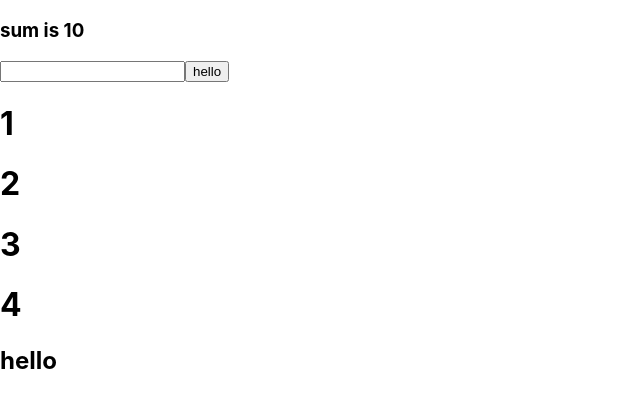
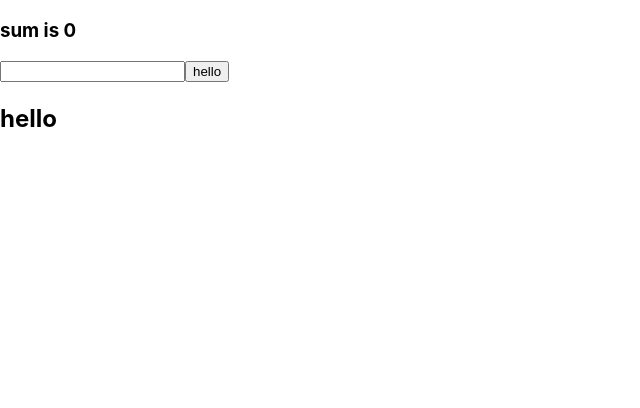
Before and after one commit to aegon47/React-App, a React (Create React App) app: page / in a window 1280 px wide. Shown: the top 408 px of the page, without its empty margins (0-640 px from the left). Built offline with nearby package versions, Linux system fonts and the light colour scheme.

Commit message:
Added local storage

```diff
--- a/src/components/cards.jsx
+++ b/src/components/cards.jsx
@@ -3,10 +3,21 @@ import Todocard from './todocard';
 
 class Cards extends Component {
     state = {
-        value:[1,2,3,4],
+        value:[],
         text:''
-      }
 
+    }
+
+
+    getLocalItems = () =>{
+        let lst = localStorage.getItem('lists');
+        if(lst){
+            return JSON.parse(localStorage.getItem('lists'));
+        }
+        else{
+            return [];
+        }
+    }
 
     onChangeText = (e) =>{
         this.setState({text:e.target.value})
@@ -15,10 +26,14 @@ class Cards extends Component {
     }
 
     handleSubmit = () => {
-        const value = [...this.state.value, this.state.text];
+        //this.state.value.setState({value:this.getLocalItems()})
+        const value = [...this.getLocalItems(), this.state.text];
+        localStorage.setItem('lists', JSON.stringify(value));
         this.setState({value})
         this.setState({text :''})
     }
+
+
 
     totalSum = () => {
         let sum = 0;
@@ -36,10 +51,11 @@ class Cards extends Component {
     render() {
         return (
         <React.Fragment>
+
             <h3>sum is {this.totalSum()}</h3>
             <input type={'number'} value = {this.state.text} onChange = {this.onChangeText}/>
             <button onClick={this.handleSubmit}>hello</button>
-            {this.state.value.map(v=><Todocard value = {v}/>)}
+            {this.getLocalItems().map(v=><Todocard value = {v}/>)}
 
         </React.Fragment>
 
```
